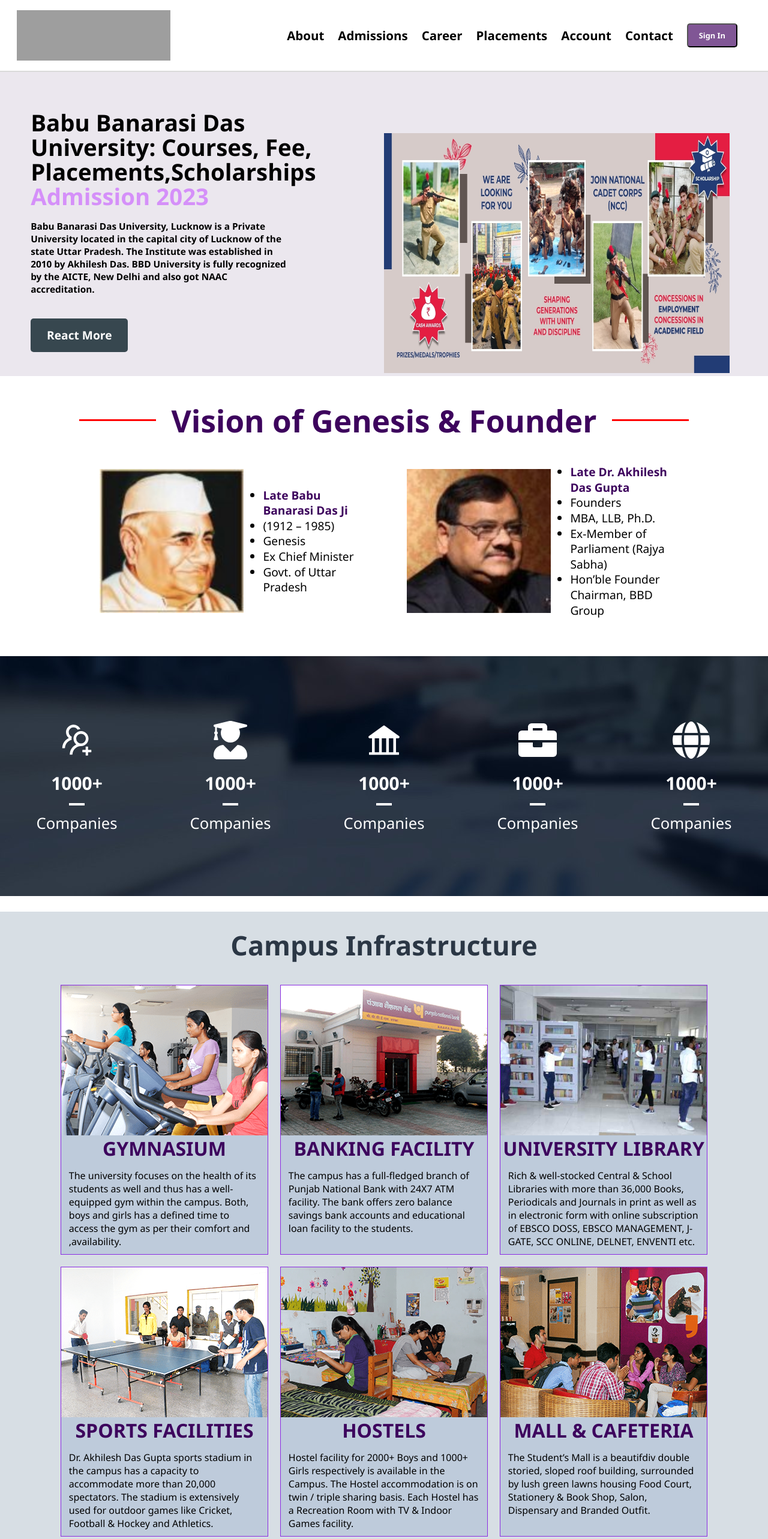
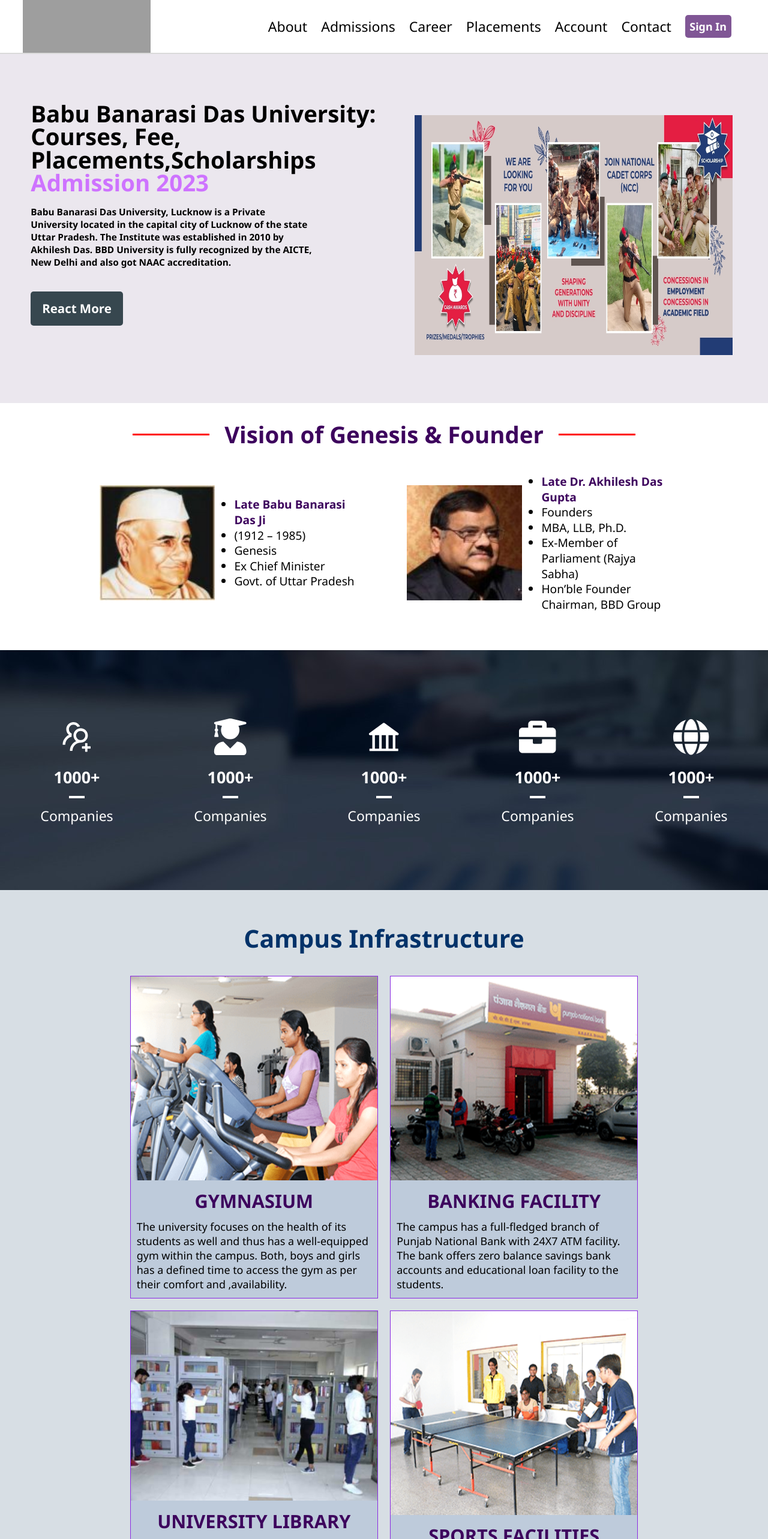
Before and after one commit to Abhishekpatel6687/CollegeManagement, a React (Create React App) app: page / in a window 1280 px wide. Shown: the top 2566 px of the page at 60% size. Built offline with nearby package versions, Linux system fonts and the light colour scheme; grey boxes are pictures that could not be loaded.

Commit message:
responsive

```diff
--- a/src/App.css
+++ b/src/App.css
@@ -15,12 +15,12 @@
   width: 100%;
 }
 .nav{
-  height: 15vh;
+  height: 90px;
   border-bottom: 2px solid #dadada;
   display: flex;
   align-items: center;
   justify-content: space-between;
-  padding: 0 2.2vw ;
+  padding: 0 3vw ;
 }
 .nav-part2{
   display: flex;
@@ -28,31 +28,43 @@
   gap: 1.8vw;
 }
 .nav img{
-  height: 6.5vw;
-  width: 20vw;
+  height: 6.8vw;
+  width: 16.6vw;
 }
 .nav h4{
- font-size:1.6vw;
- font-weight: 600;
+ font-size:1.8vw;
+ font-weight: 400;
+ cursor: pointer;
+ /* transition: all 0.5s; */
+}
+.nav h4:hover{
+  color: #a642db;
 }
 .nav button{
-font-size: 1vw;
-padding: 0.7vw 1.4vw;
+  height: 3vw;
+  width: 6vw;
+font-size: 1.4vw;
+/* padding: 0.7vw 1.4vw; */
 background-color: #805695;
 color: white;
 border-radius: 5px;
 font-weight: 600;
-/* border: none; */
-
+border: none;
+cursor: pointer;
+transition: all 0.5s;
+}
+.nav button:hover{
+  background-color:#37474f;
 }
 
 .nav i{
-font-size: 1.6vw;
+font-size: 1.8vw;
   font-weight: 800;
   display: none;
 }
 .contant{
   width: 100%;
+  padding-bottom: 5.8vw;
   display: flex;
   background-color:rgb(235, 231, 238);
 }
@@ -60,7 +72,7 @@
   height: 100%;
   width: 50%;
   /* background: blue; */
-  padding: 5vw 4vw 0 4vw;
+  margin: 80px 4vw 0 4vw;
 }
 .right{
   height: 100%;
@@ -69,10 +81,10 @@
 }
 .left h1{
   font-size: 3vw;
-  line-height: 3.2vw;
+  line-height: 3vw;
 }
 .left h1 span{
-  color: #D590F9;
+  color: #ce73ff;
 }
 .left p{
   font-size: 1.2vw;
@@ -82,13 +94,20 @@
   margin-bottom: 3vw;
 }
 .contant button{
-font-size: 1.5vw;
-padding: 1.1vw 2.1vw;
+font-size: 1.6vw;
+height: 4.4vw;
+width: 12vw;
+/* padding: 1.1vw 2.1vw; */
 background-color: #37474F;
 color: white;
 border: none;
 border-radius: 5px;
-font-weight: 700;
+font-weight: 600;
+transition: ease-in-out 0.5s;
+}
+.contant button:hover{
+  background-color: #9e6bb8;
+  color: black;
 }
 .right img{
   margin-top: 8vw;
@@ -106,7 +125,7 @@
   display: flex;
   justify-content: center;
   align-items: center;
-  margin-top: 3vw;
+  padding-top: 2vw;
   font-size: 2vw;
   color: #3d035d;
  }
@@ -115,9 +134,8 @@
   width: 10vw;
   background: red;
   margin: 2vw;
+ }
 
-
- }
 .founder{
   display: flex;
   align-items: center;
@@ -135,8 +153,8 @@
 /* background-color: green;  */
 }
 .founder-list img{
-  height: 30vh;
-  width: 20vw;
+  height: 15vw;
+  width: 15vw;
 
 }
 
@@ -155,7 +173,7 @@
 .services{
   /* height: 40vh; */
   width:auto;
-  margin: 2vw 0;
+  margin-top: 2vw;
   display: flex;
   align-items: center;
   justify-content: center;
@@ -168,10 +186,10 @@
   justify-content: space-around;
   /* background-color: red; */
   background-image: url("../public/image/2018-02-07-3.jpg");
-color: white;
+  color: white;
 }
 .icons{
-  font-size: 2vw;
+  font-size: 1.8vw;
  display: flex;
  justify-content: center;
  align-items: center;
@@ -179,7 +197,7 @@
 /* background-color: #805695; */
 }
 .icons h1{
-font-size: 5vw;
+font-size: 4.8vw;
 color: white;
 }
 .icons p{
@@ -199,8 +217,8 @@
 
   height: 100%;
   width: 100%;
-  /* background: #0E1F2F; */
   background: #d7dee4;
+  padding: 2vw 0;
 }
 .compus-data{
   display: flex;
@@ -210,9 +228,8 @@
   padding: 2vw;
 }
 .compus-data h1{
-color:#2B3745;
-
- font-size: 3.5vw;
+color:#013269;
+ font-size: 3.2vw;
  }
  .compus-list{
   display: flex;
@@ -221,8 +238,10 @@
   flex-wrap: wrap;
  }
 .list-item{
-  height: 450px;
-  width: 346px;
+  height: 42vw;
+  width: 32.3vw;
+  /* height: 450px; */
+  /* width: 346px;  */
   margin: 10px;
   display: flex;
   align-items: center;
@@ -232,10 +251,22 @@
 }
 .list-item h1{
   color: #3d035d;
+  font-size: 2.4vw;
+  margin-top: 1vw;
 }
 
 .list-item p{
-  margin: 1vw;
+  margin: 0.8vw;
+  display: flex;
+  align-items: center;
+  justify-content: center;
+  flex-wrap: wrap;
+  font-size: 1.4vw;
+}
+
+.list-item img{
+  height: 48vh;
+  width: 32.1vw;
 }
 
 /* footer section */
@@ -243,12 +274,17 @@
 height: 100%;
 width: 100%;
 background-color:#5e6773;
+padding: 1vw 0;
 }
 .section_1{
   display: flex;
   align-items: center;
   justify-content: space-between;
   padding:2vw 4vw;
+}
+.logo img{
+  height: 8.8vw;
+  width: 30vw;
 }
 .courses ul{
  display: flex;
@@ -257,11 +293,31 @@
  font-size: 30px;
  padding: 0 7vw 0 0 ;
 }
+.courses ul li {
+  display: flex;
+  align-items: center;
+  justify-content: center;
+  font-size: 2.4vw;
+  height: 4.2vw;
+  width: 4.2vw;
+  border: 2px solid #0a0420;
+  border-radius: 100%;
+  background-color:rgb(23, 5, 104);
+  cursor: pointer;
+  transition: all ease-in-out 0.5s;
+  color: white;
+
+}
+.courses ul li:hover{
+  color: darkblue;
+  transform: scale(1.2);
+  background-color: red;
+}
 .section_2{
   display: flex;
   align-items: center;
   justify-content: space-between;
-  padding: 0 0 2vw 7vw;
+  padding: 0 0 2vw 4.8vw;
   color: rgb(255, 255, 255);
 }
 .icon-list ul{
--- a/src/component/Footer.js
+++ b/src/component/Footer.js
@@ -20,8 +20,15 @@
         <div className="logo">
           <img src="/image/logo-removebg-preview.png" alt="logo_footer" />
         </div>
-        <div className="icons">
-
+        <div className="courses">
+        <ul>
+            <li><FaLinkedinIn/></li>
+            <li><FaInstagram /></li>
+            <li><FaTwitter /></li>
+            <li><FaFacebookF /></li>
+            <li><FaTelegram  /></li>
+            <li><FaYoutube   /></li>
+          </ul>
         </div>
       </div>
       <div className="section_2">
@@ -36,16 +43,6 @@
                 <li><FaGlobeAfrica/>https://bbdu.ac.in</li>
             </ul>
         </div>
-        <div className="courses">
-        <ul>
-            <li><FaLinkedinIn/></li>
-            <li><FaInstagram /></li>
-            <li><FaTwitter /></li>
-            <li><FaFacebookF /></li>
-            <li><FaTelegram  /></li>
-            <li><FaYoutube   /></li>
-          </ul>
-        </div>
       </div>
     </div>
   );
--- a/src/component/Services.js
+++ b/src/component/Services.js
@@ -6,7 +6,7 @@
     <div class="container">
       <div class="navbar">
         <p></p>
-        <h1>Vision of Genesis & Founder</h1>
+        <h2>Vision of Genesis & Founder</h2>
         <p></p>
       </div>
       <div class="navbar-part2">
@@ -59,7 +59,6 @@
           </div>
           <div className="icons">
             <h1>
-              {" "}
               <AiFillBank />
             </h1>
             <h3>1000+</h3>
```
